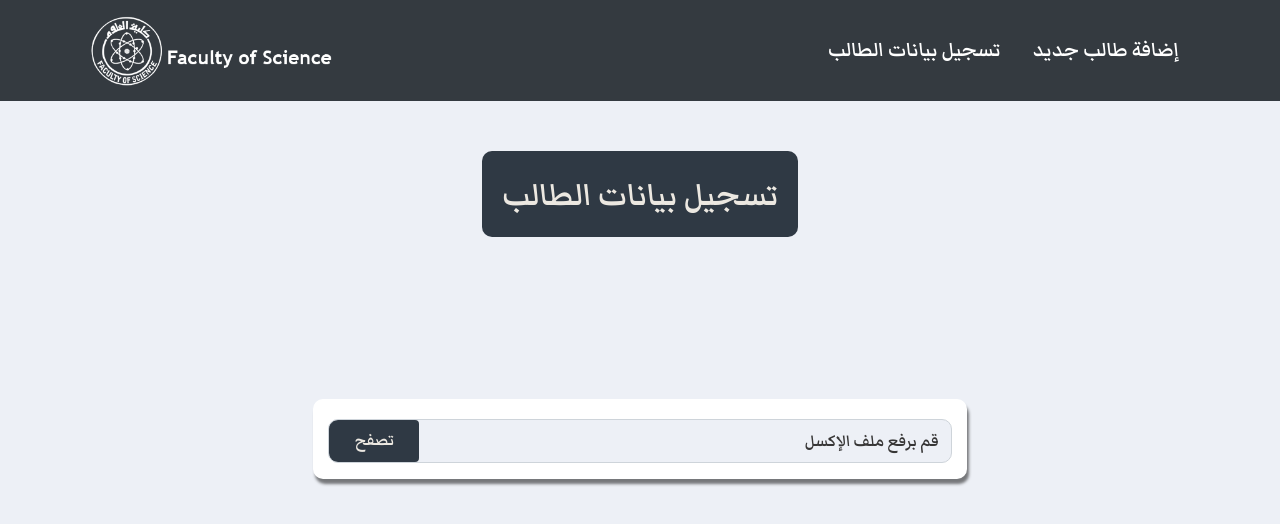
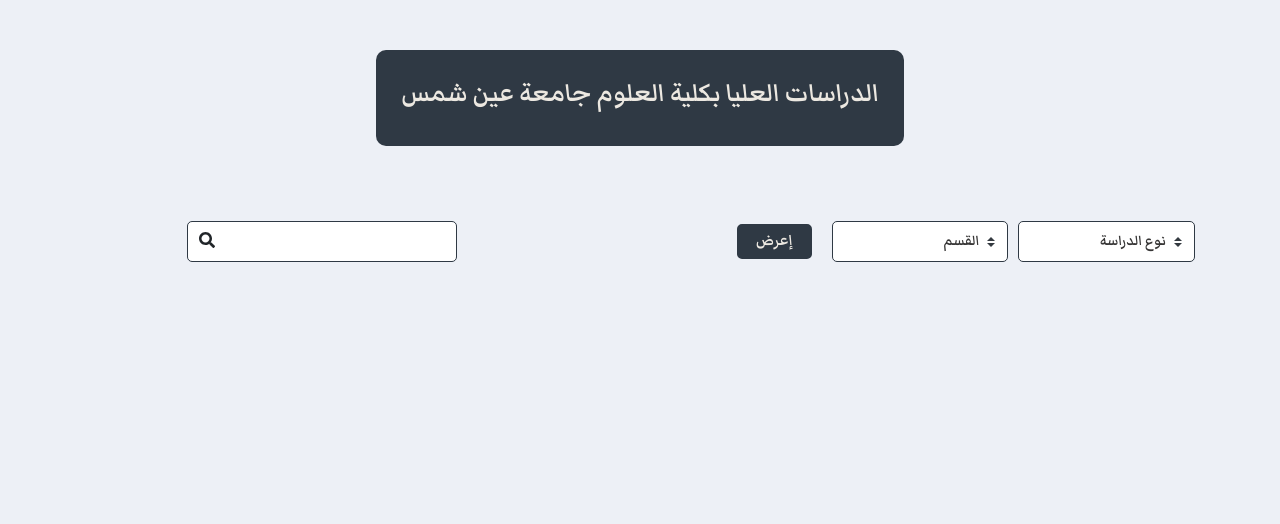
Before and after one commit to youssifYasser/post-graduate-system, a React (Create React App) app: page /StudentData in a window 1280 px wide. Shown: the top 524 px of the page. Built offline with nearby package versions, Linux system fonts and the light colour scheme.

Commit message:
study type view, header and first row

```diff
--- a/src/App.js
+++ b/src/App.js
@@ -5,17 +5,19 @@
 import Navbar from './Components/navbar/navbar-container'
 import AddStudent from './Components/add-student/addStudent-container'
 import StudentData from './Components/Student-data-registration/StudentDataRegisteration'
+import StudyTypes from './Components/study-types/study-types'
 
 const App = () => {
   return (
-    <BrowserRouter>
-      <Navbar />
-      <Switch>
-        <Route exact path='/' component={Home} />
-        <Route exact path='/AddStudent' component={AddStudent} />
-        <Route exact path='/StudentData' component={StudentData} />
-      </Switch>
-    </BrowserRouter>
+    // <BrowserRouter>
+    //   <Navbar />
+    //   <Switch>
+    //     <Route exact path='/' component={Home} />
+    //     <Route exact path='/AddStudent' component={AddStudent} />
+    //     <Route exact path='/StudentData' component={StudentData} />
+    //   </Switch>
+    // </BrowserRouter>
+    <StudyTypes />
   )
 }
 
--- /dev/null
+++ b/src/Components/study-types/study-types.css
@@ -0,0 +1,45 @@
+.header {
+  background-color: #2f3944;
+  margin: 50px auto 75px auto;
+  padding: 25px 25px;
+  text-align: center;
+  border-radius: 10px;
+  width: max-content !important;
+  color: #ece8e1;
+}
+
+.form-input {
+  background-color: #fff !important;
+  color: #373636 !important;
+  border-radius: 5px !important;
+  border: 1px solid #2f3944 !important;
+  font-size: 1.1em !important;
+}
+
+.form-control {
+  color: #373636 !important;
+  border-radius: 5px !important;
+  border: 1px solid #2f3944 !important;
+  font-size: 1.1em !important;
+}
+
+.next-btn {
+  color: #ece8e1 !important;
+  background-color: #2f3944 !important;
+  border: 2px solid #2f3944 !important;
+  font-size: 1.2em !important;
+  border-radius: 5px !important;
+  transition: background-color 0.3s ease-out;
+  width: 100%;
+  height: 35px;
+  vertical-align: middle;
+  padding-top: 1px !important;
+  margin-top: 3px;
+  margin-right: 10px;
+}
+
+.search-icon {
+  position: absolute;
+  left: 17px;
+  top: 7px;
+}
--- /dev/null
+++ b/src/Components/study-types/study-types.js
@@ -0,0 +1,76 @@
+import React, { useState } from 'react'
+import './study-types.css'
+import { FaSearch } from 'react-icons/fa'
+import { Container, Row, Col, Form, Button } from 'react-bootstrap'
+
+const StudyTypes = () => {
+  return (
+    <>
+      <Container className='study-types-view'>
+        <Row>
+          <div className='header'>
+            <h2>الدراسات العليا بكلية العلوم جامعة عين شمس</h2>
+          </div>
+        </Row>
+        <Form>
+          <Form.Row>
+            <Col md={2}>
+              <Form.Group controlId='study-type-filter'>
+                <Form.Control
+                  className='form-input'
+                  as='select'
+                  name='study-type-filter'
+                  custom
+                >
+                  <option value='نوع الدراسة'>نوع الدراسة</option>
+                  <option value='الدبلومة'>الدبلومة</option>
+                  <option value='تمهيدي الماجيستير'>تمهيدي الماجستير</option>
+                  <option value='الماجيستير'>الماجيستير</option>
+                  <option value='الدكتوراه'>الدكتوراه</option>
+                </Form.Control>
+              </Form.Group>
+            </Col>
+            <Col md={2}>
+              <Form.Group controlId='department-filter'>
+                <Form.Control
+                  className='form-input'
+                  as='select'
+                  name='department-filter'
+                  custom
+                >
+                  <option>القسم</option>
+                  <option>قسم الفيزياء</option>
+                  <option>قسم الكيمياء</option>
+                  <option>قسم الكيمياء الحيوية</option>
+                  <option>قسم علم الحشرات</option>
+                  <option>قسم الرياضيات</option>
+                  <option>قسم الجيولوجيا</option>
+                  <option>قسم الجيوفيزياء</option>
+                  <option>قسم علم الحيوان</option>
+                  <option>قسم علم النبات</option>
+                </Form.Control>
+              </Form.Group>
+            </Col>
+            <Col md={{ span: 'auto', offset: '3' }}>
+              <Button className='next-btn'> إعرض </Button>
+            </Col>
+            <Col md={3}>
+              <Form.Group controlId='study-type-search'>
+                <Form.Control
+                  className='form.input'
+                  name='study-type-search'
+                  type='input'
+                />
+                <span className='search-icon'>
+                  <FaSearch />
+                </span>
+              </Form.Group>
+            </Col>
+          </Form.Row>
+        </Form>
+      </Container>
+    </>
+  )
+}
+
+export default StudyTypes
```
